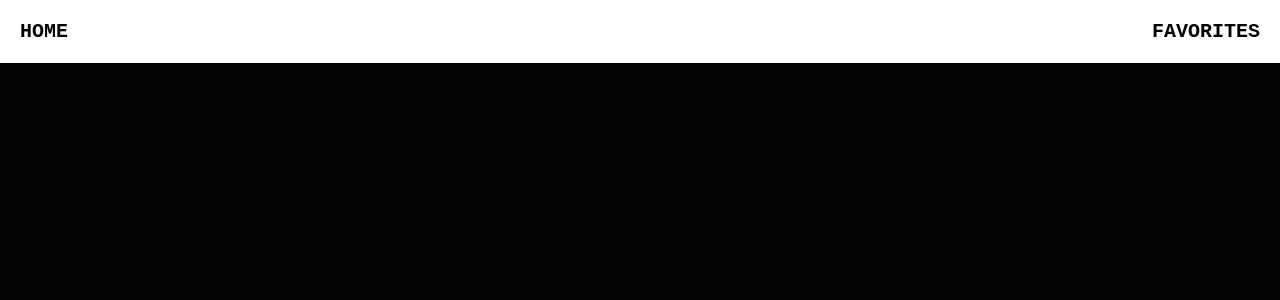
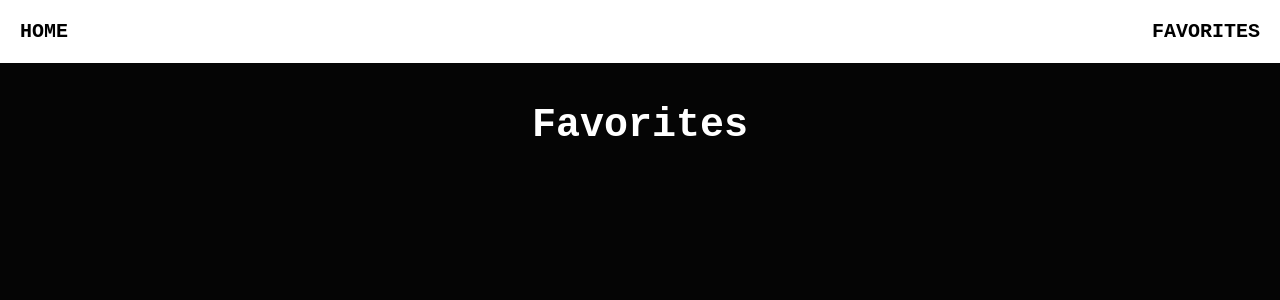
Before and after one commit to ivelinmegdanov/cocktails-app, a React (Create React App) app: page /favorites in a window 1280 px wide. Shown: the top 300 px of the page. Built offline with nearby package versions, Linux system fonts and the light colour scheme.

Commit message:
Added Favorites page | Added styling

```diff
--- a/src/components/Favorites.js
+++ b/src/components/Favorites.js
@@ -1,8 +1,20 @@
-import React from "react";
+import React, { useState } from "react";
+import { CocktailCard } from "./CocktailCard";
 
 export const Favorites = () => {
+  const [favorites, setFavorites] = useState(JSON.parse(localStorage.getItem("favorites")) || []);
+
   return (
-    <div>
+    <div className="favorites">
+      <h2 className="favorites__title">Favorites</h2>
+      <div className="coctails">
+          {!favorites ? ( <p>No elements</p> ) :
+          (
+            favorites.map((cocktail) => (
+              <CocktailCard key={cocktail.idDrink} cocktail={cocktail} />
+            ))
+          )}
+      </div>
     </div>
   );
 };
--- a/src/index.css
+++ b/src/index.css
@@ -106,6 +106,8 @@ body {
 }
 .card__buttons {
     padding: 20px;
+    display: flex;
+    gap: 20px;
 }
 .card__button {
     transition: all .2s ease;
@@ -145,3 +147,10 @@ body {
 .details__desc {
     font-size: 20px;
 }
+
+.favorites__title {
+    color: white;
+    margin-top: 40px;
+    font-size: 40px;
+    text-align: center;
+}
```
